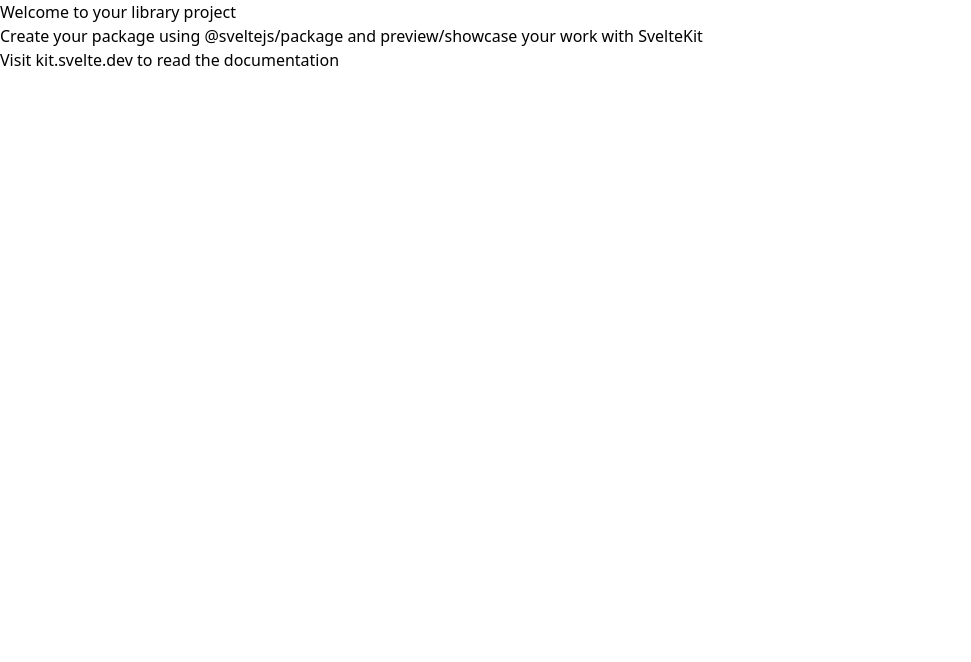
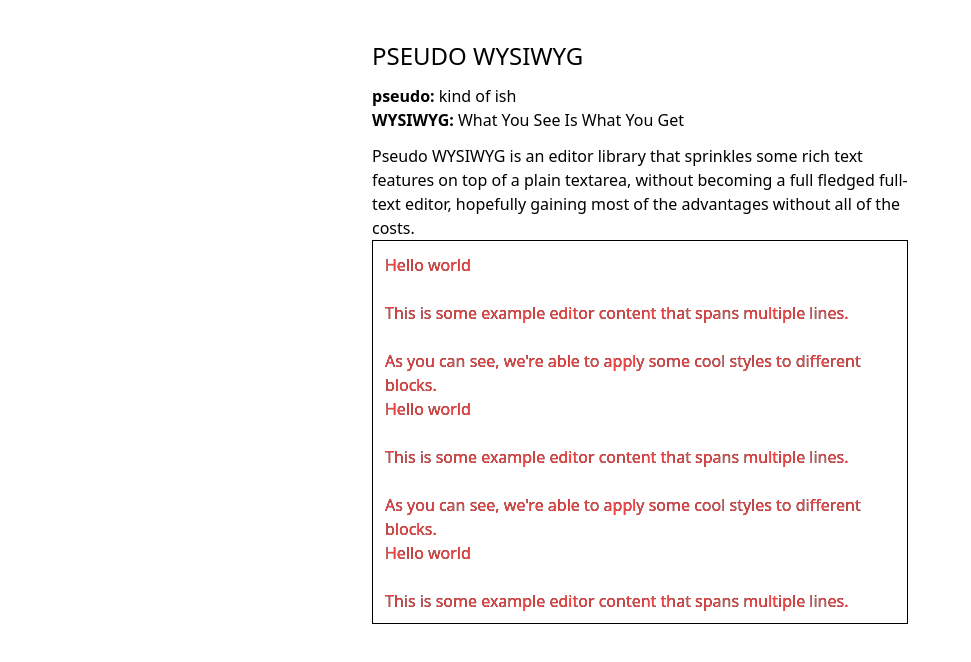
Before and after one commit to nichwch/middle-class-text-editor, a SvelteKit app: page / in a window 1280 px wide. Shown: the top 662 px of the page, without its empty margins (0-971 px from the left). Built offline with nearby package versions, Linux system fonts and the light colour scheme.

Commit message:
get overlay and editor to overlap correctly

```diff
--- /dev/null
+++ b/src/lib/Editor.svelte
@@ -0,0 +1,24 @@
+<script lang="ts">
+	export let content: string;
+
+	$: paragraphs = content.split('\n');
+</script>
+
+<div class="relative h-96 overflow-y-auto border border-black">
+	<div class="absolute h-full w-full top-0">
+		<div class="w-full h-full p-3 absolute top-0">
+			{#each paragraphs as paragraph}
+				{#if paragraph.trim().length === 0}
+					<br />
+				{:else}
+					<div class="relative block whitespace-pre-line">{paragraph}</div>
+				{/if}
+			{/each}
+		</div>
+		<div
+			contenteditable="true"
+			class="w-full p-3 resize-none block text-red-500 absolute top-0 whitespace-pre-line caret-black z-10 bg-transparent"
+			bind:innerText={content}
+		/>
+	</div>
+</div>
--- a/src/lib/index.ts
+++ b/src/lib/index.ts
@@ -1 +1,3 @@
 // Reexport your entry components here
+import Editor from './Editor.svelte';
+export { Editor };
--- a/src/routes/+page.svelte
+++ b/src/routes/+page.svelte
@@ -1,3 +1,38 @@
-<h1>Welcome to your library project</h1>
-<p>Create your package using @sveltejs/package and preview/showcase your work with SvelteKit</p>
-<p>Visit <a href="https://kit.svelte.dev">kit.svelte.dev</a> to read the documentation</p>
+<script>
+	import { Editor } from '$lib';
+	let editorContents = `Hello world
+
+This is some example editor content that spans multiple lines.
+
+As you can see, we're able to apply some cool styles to different blocks.
+Hello world
+
+This is some example editor content that spans multiple lines.
+
+As you can see, we're able to apply some cool styles to different blocks.
+Hello world
+
+This is some example editor content that spans multiple lines.
+
+As you can see, we're able to apply some cool styles to different blocks.
+
+Hello world
+
+This is some example editor content that spans multiple lines.
+
+As you can see, we're able to apply some cool styles to different blocks.`;
+	$: console.log({ editorContents });
+</script>
+
+<div class="w-full px-5 mt-10 md:mx-auto md:w-[36rem]">
+	<h1 class="text-2xl mb-3">PSEUDO WYSIWYG</h1>
+	<p class="mt-3"><b>pseudo:</b> kind of ish</p>
+	<p><b>WYSIWYG:</b> What You See Is What You Get</p>
+	<p class="mt-3">
+		Pseudo WYSIWYG is an editor library that sprinkles some rich text features on top of a plain
+		textarea, without becoming a full fledged full-text editor, hopefully gaining most of the
+		advantages without all of the costs.
+	</p>
+
+	<Editor addEditorClasses="mt-5" bind:content={editorContents} />
+</div>
```
